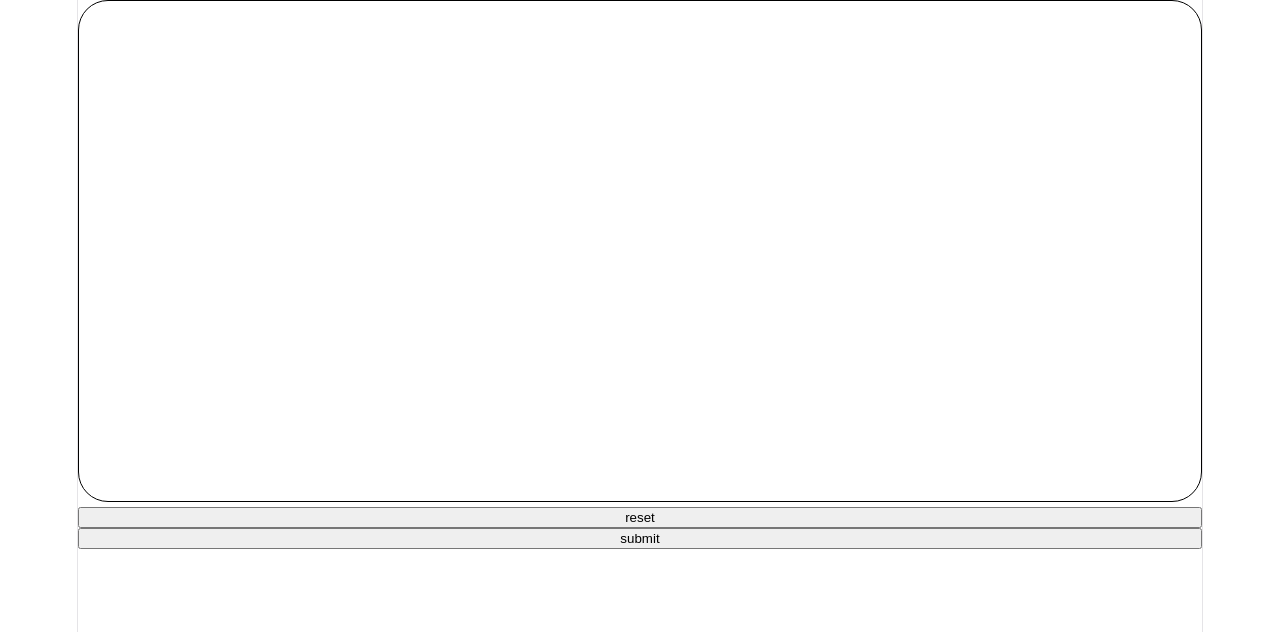
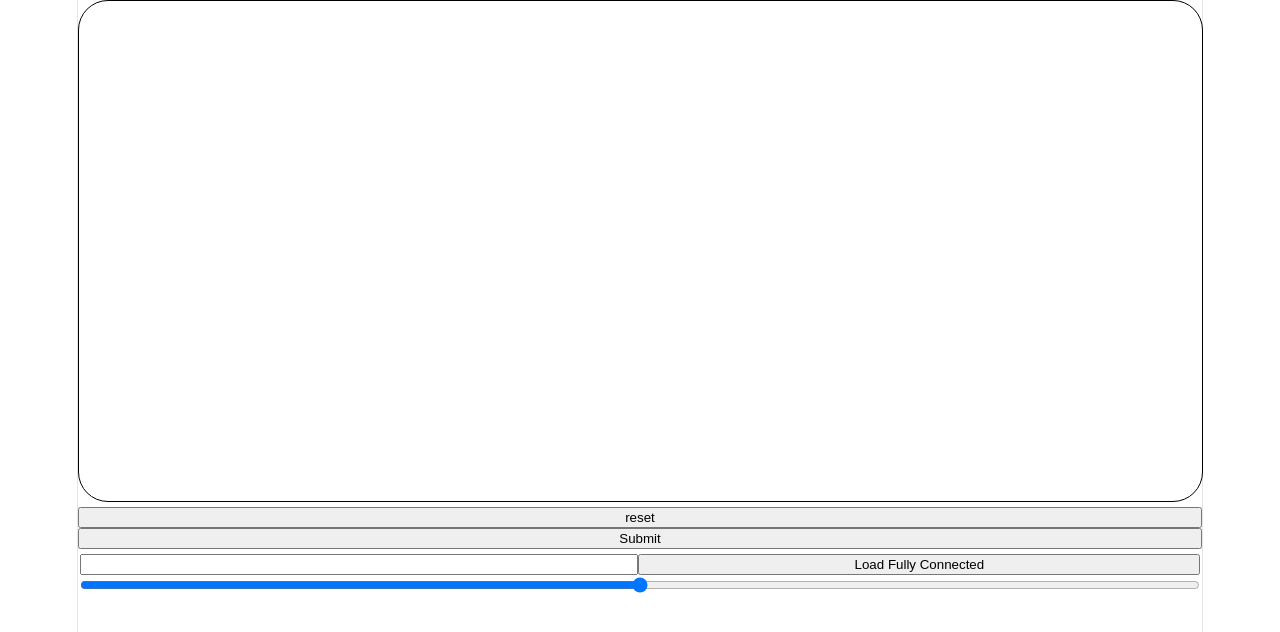
Before and after one commit to Alphapcka-lgtm/AlgoTraceViewer, a React (Vite) app in the folder frontend/: page / in a window 1280 px wide. Shown: the top 632 px of the page. Built offline with nearby package versions, Linux system fonts and the light colour scheme.

Commit message:
fully interconnected graphs can be loaded and changed using a sliding bar

```diff
--- a/frontend/src/App.tsx
+++ b/frontend/src/App.tsx
@@ -8,6 +8,7 @@ function App() {
   const [outputState, setOutputState] = useState<Animation>({initialState: {nodes: [], edges: []}, intermediateStates: []});
 
   const svgHeight = 500;
+  const svgWidth = 1123;
 
   const submitInputAndFetchAnimation = (graph: Graph) => {
     fetch("http://localhost:8080/random", {
@@ -28,8 +29,8 @@ function App() {
 
   return (
       <>
-        <SVGInput onSubmit={submitInputAndFetchAnimation} mode={modeState} height={svgHeight} />
-        <SVGOutput onChangeInput={returnToInputMask} mode={modeState} output={outputState} height={svgHeight} />
+        <SVGInput onSubmit={submitInputAndFetchAnimation} mode={modeState} height={svgHeight} width={svgWidth} />
+        <SVGOutput onChangeInput={returnToInputMask} mode={modeState} output={outputState} height={svgHeight} width={svgWidth} />
       </>
     )
 }
--- a/frontend/src/SVGInput.tsx
+++ b/frontend/src/SVGInput.tsx
@@ -2,7 +2,7 @@ import React, {useState, useRef} from "react";
 import {Edges, PreviewEdge} from "./Edges";
 import {DynamicNodes} from "./Nodes";
 
-import type {SVGInputProps, Interaction, Node, Edge} from "./Types.tsx";
+import type {SVGInputProps, Interaction, Node, Edge, Graph} from "./Types.tsx";
 
 export function SVGInput(props: SVGInputProps) {
     const [nodes, setNodes] = useState<Node[]>([]);
@@ -29,7 +29,7 @@ export function SVGInput(props: SVGInputProps) {
         }
 
         const { x, y } = getMousePos(e);
-        setNodes((prev) => [...prev, { x, y, id: "i" + Date.now().toString() }]);
+        setNodes((prev) => [...prev, { x, y, id: getRandomId() }]);
     };
 
     const handleMouseMove = (e: React.MouseEvent<SVGSVGElement>) => {
@@ -69,7 +69,7 @@ export function SVGInput(props: SVGInputProps) {
                     if(edgeExists(prev.fromId, node.id, edges)) {
                         return edges;
                     } else {
-                        return [...edges, { fromId: prev.fromId, toId: node.id, id: "i" + Date.now().toString() }];
+                        return [...edges, { fromId: prev.fromId, toId: node.id, id: getRandomId() }];
                     }
                 });
                 return { type: "idle" };
@@ -99,10 +99,17 @@ export function SVGInput(props: SVGInputProps) {
         setInteraction({ type: "idle" });
     };
 
+    const setFullyInterconnectedGraph = (e: HTMLInputElement) => {
+        const graph: Graph = getFullyConnectedGraph(e.valueAsNumber, props.width, props.height);
+        setNodes(graph.nodes);
+        setEdges(graph.edges);
+    };
+
     return props.mode == "input" ? (
         <>
             <svg
                 height={props.height}
+                width={props.width}
                 style={{ border: "1px solid black", borderRadius: "30px" }}
                 onClick={handleCanvasClick}
                 onMouseMove={handleMouseMove}
@@ -127,7 +134,38 @@ export function SVGInput(props: SVGInputProps) {
                 }}>reset</button>
             </div>
 
-            <button onClick={() => {props.onSubmit({nodes, edges})}}>submit</button>
+            <button onClick={() => {props.onSubmit({nodes, edges})}}>Submit</button>
+            <div>
+                <input id={"input123"} type={"number"} style={{width: "49%"}} />
+                <button style={{width: "50%"}} onClick={() => {
+                    const e = document.getElementById("input123")! as HTMLInputElement;
+                    setFullyInterconnectedGraph(e);
+                }}>Load Fully Connected</button>
+            </div>
+            <input type={"range"} min={0} max={50} step={1} onInput={(e) => setFullyInterconnectedGraph(e.currentTarget)}/>
         </>
     ) : <></>;
 }
+
+function getFullyConnectedGraph(n: number, w: number, h: number) : Graph {
+
+    const graph: Graph = {nodes: [], edges: []};
+
+    for (let i = 0; i < n; i++) {
+        const xCoordinate = ((Math.cos((i * 2 * Math.PI) / n) + 1.1) * w * 0.45);
+        const yCoordinate = ((Math.sin((i * 2 * Math.PI) / n) + 1.1) * h * 0.35);
+        graph.nodes.push({ x: xCoordinate, y: yCoordinate, id: getRandomId() })
+
+    }
+
+    for (let i = 0; i < graph.nodes.length; i++) {
+        for (let j = i+1; j < graph.nodes.length; j++) {
+            graph.edges.push({fromId: graph.nodes[i].id, toId: graph.nodes[j].id, id: getRandomId() });
+        }
+    }
+    return graph;
+}
+
+function getRandomId(): string{
+    return "i" + Math.floor(Date.now() * Math.random()).toString()
+}
--- a/frontend/src/SVGOutput.tsx
+++ b/frontend/src/SVGOutput.tsx
@@ -31,12 +31,12 @@ export function SVGOutput(props: SVGOutputProps) {
 
     return props.mode === "output" ? <>
         <svg height={props.height} style={{ border: "1px solid black", borderRadius: "30px" }}>
-            <Edges edges={props.output.initialState.edges} nodes={props.output.initialState.nodes} idPrefix={""}/>
-            <Edges edges={props.output.initialState.edges} nodes={props.output.initialState.nodes} idPrefix={"d"}/>
-            <NormalizedEdges edges={props.output.initialState.edges} nodes={props.output.initialState.nodes} idPrefix={"u"} x={100} y={400} width={800} itemSize={40}/>
+            <Edges edges={props.output.initialState.edges} nodes={props.output.initialState.nodes} idPrefix={""} />
+            <Edges edges={props.output.initialState.edges} nodes={props.output.initialState.nodes} idPrefix={"d"} />
             <StaticNodes nodes={props.output.initialState.nodes} />
-            <path id="i1" d={getContainerPath(100, 400,800, 0, 20)} style={{stroke: "black", fill: "none"}}/>
-            <path id="i2" d={getContainerPath(100, 400,800, 40, 20)} style={{display: "none"}}/>
+            <NormalizedEdges edges={props.output.initialState.edges} nodes={props.output.initialState.nodes} idPrefix={"u"} x={100} y={400} width={800} itemSize={40} />
+            <path id="i1" d={getContainerPath(100, 400,800, 0, 20)} style={{stroke: "black", fill: "none"}} />
+            <path id="i2" d={getContainerPath(100, 400,800, 40, 20)} style={{display: "none"}} />
         </svg>
         <div>
             <button style={{width: "50%"}} onClick={() => {
--- a/frontend/src/Types.tsx
+++ b/frontend/src/Types.tsx
@@ -31,14 +31,16 @@ export type StaticNodesProps = {
 export type SVGInputProps = {
     onSubmit: (graph: Graph) => void,
     mode: string,
-    height: number
+    height: number,
+    width: number
 };
 
 export type SVGOutputProps = {
     onChangeInput: () => void,
     mode: string,
     output: Animation,
-    height: number
+    height: number,
+    width: number
 };
 
 export type State = {chosenEdge: Edge, chosenNodes: Node[], incidentEdges: Edge[]}
```
